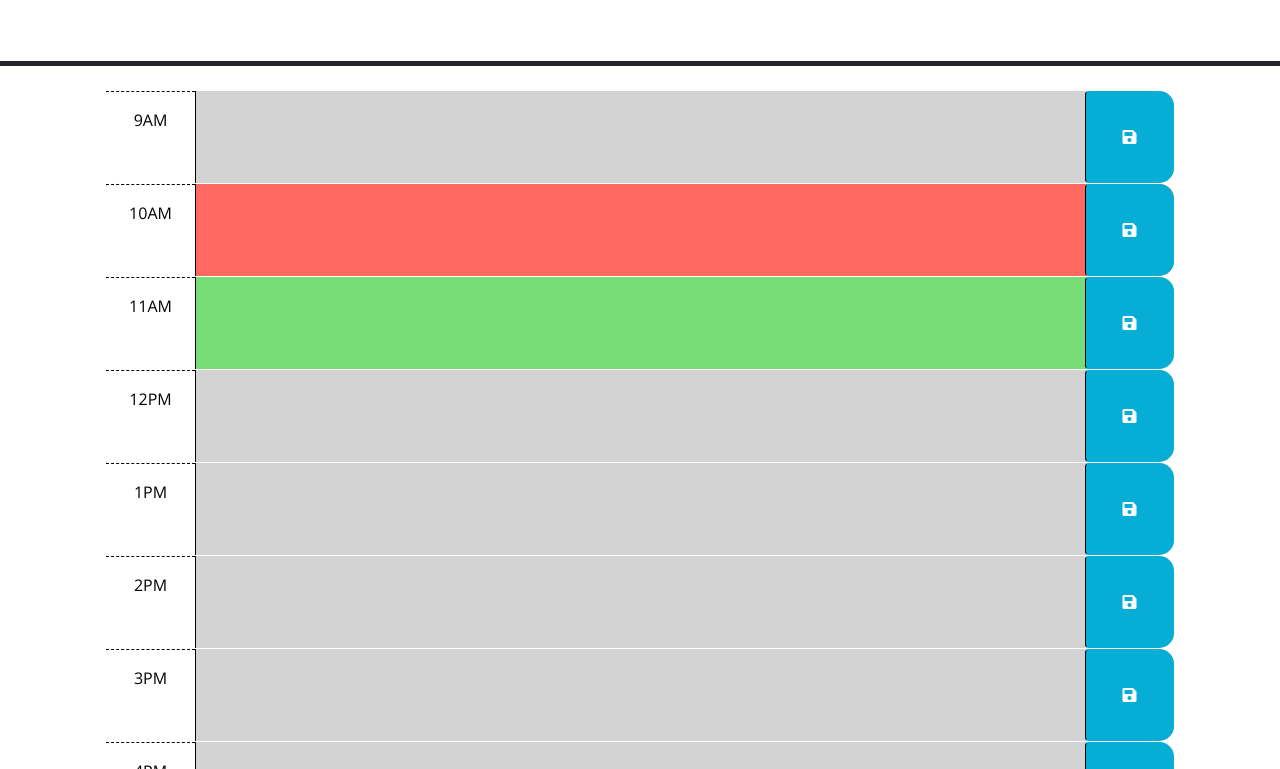
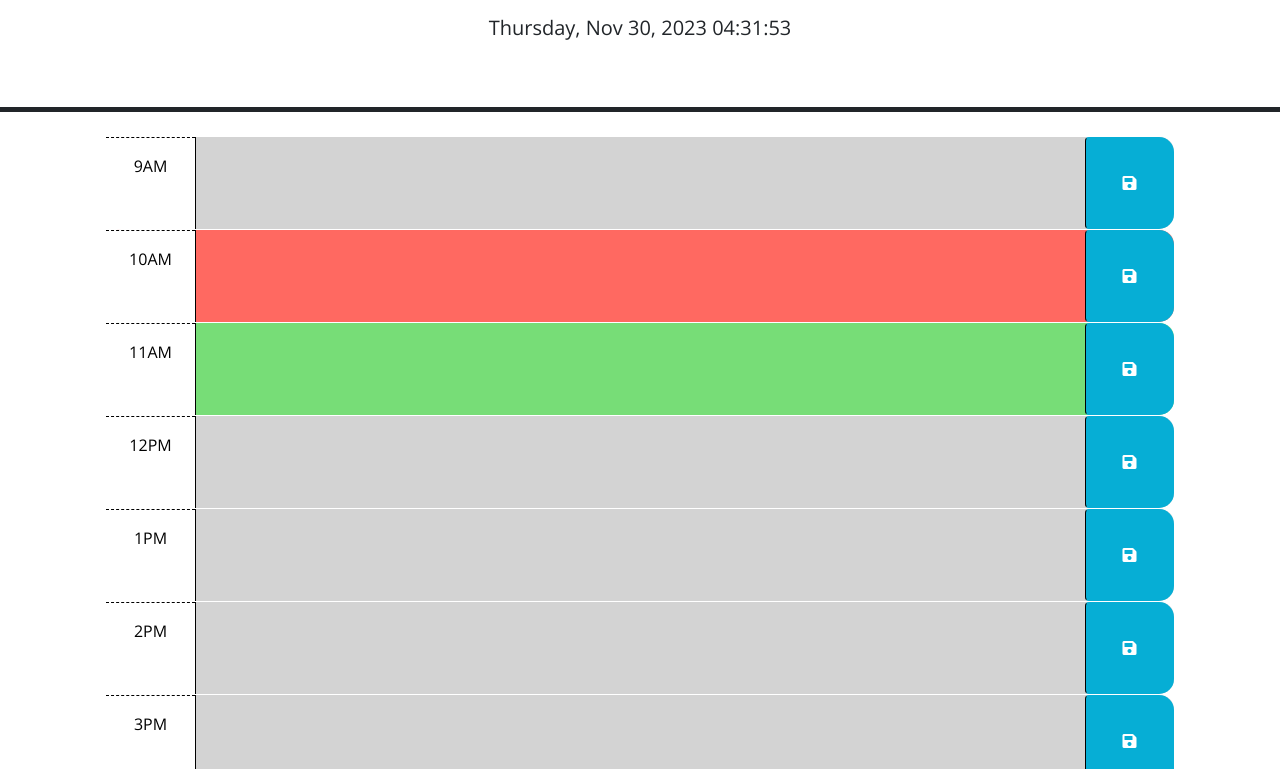
Before and after one commit to samamiraa/05-Work-Day-Scheduler, a plain HTML site: page index.html in a window 1280 px wide. Shown: the part 166-935 px from the top of the page. Drawn offline with nearby package versions, Linux system fonts and the light colour scheme; files that its build step writes are made by us from their sources.

Commit message:
added day, date and time

```diff
--- a/assets/script.js
+++ b/assets/script.js
@@ -1,6 +1,14 @@
 // Wrap all code that interacts with the DOM in a call to jQuery to ensure that
 // the code isn't run until the browser has finished rendering all the elements
 // in the html.
+$(document).ready(function() {
+  console.log("isready");
+
+var currentDay = dayjs();
+var dayWeek = currentDay.format('dddd');
+var currentTime = currentDay.format('hh:mm:ss');
+$('#currentDay').text(dayWeek + ", " + currentDay.format('MMM D, YYYY') + " " + currentTime);
+
 $(function () {
   // TODO: Add a listener for click events on the save button. This code should
   // use the id in the containing time-block as a key to save the user input in
@@ -21,3 +29,4 @@ $(function () {
   //
   // TODO: Add code to display the current date in the header of the page.
 });
+});
--- a/index.html
+++ b/index.html
@@ -18,7 +18,8 @@
       href="https://fonts.googleapis.com/css?family=Open+Sans&display=swap"
       rel="stylesheet"
     />
-    <link rel="stylesheet" href="style.css" />
+    <link rel="stylesheet" href="./assets/style.css" />
+
     <title>Work Day Scheduler</title>
   </head>
 
@@ -26,7 +27,7 @@
     <header class="p-5 mb-4 border-5 border-bottom border-dark text-center">
       <h1 class="display-3">Work Day Scheduler</h1>
       <p class="lead">A simple calendar app for scheduling your work day</p>
-      <p id="currentDay" class="lead"></p>
+      <p id="currentDay" class="lead" ></p>
     </header>
     <div class="container-lg px-5">
       <!-- Use class for "past", "present", and "future" to apply styles to the
@@ -122,7 +123,7 @@
       crossorigin="anonymous"
     ></script>
 
-    <script src="script.js"></script>
+    <script src="./assets/script.js"></script>
     </div>
   </body>
 </html>
```
Also changed, not shown: 1 other file.
